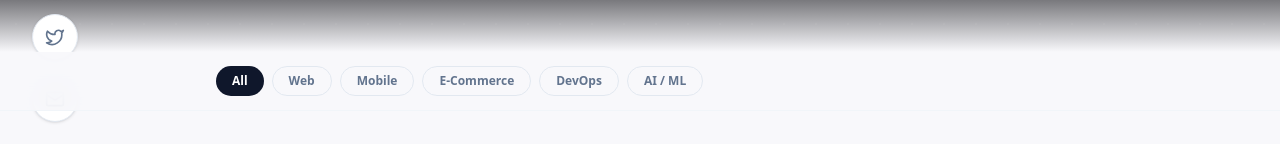
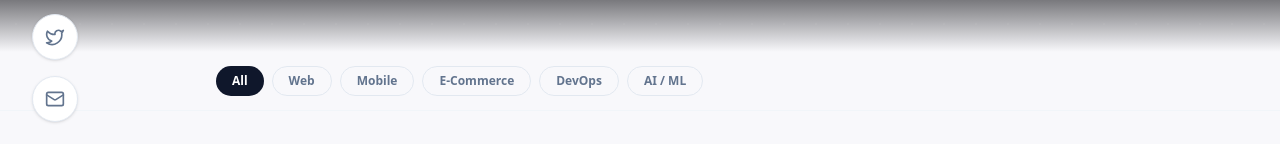
Before and after one commit to KiRi-Tech-Hub/KiRi, a React (Vite) app in the folder frontend/: page /portfolio in a window 1280 px wide. Shown: the part 456-600 px from the top of the page. Built offline with nearby package versions, Linux system fonts and the light colour scheme.

Commit message:
fix: raise header z-index above portfolio filter bar so mega menus render on top

```diff
--- a/frontend/src/components/Header.tsx
+++ b/frontend/src/components/Header.tsx
@@ -67,7 +67,7 @@ export default function Header() {
     ];
 
     return (
-        <header className="fixed top-0 left-0 right-0 w-full bg-white dark:bg-slate-900 z-50 border-b border-gray-100 dark:border-slate-800 transition-colors duration-300">
+        <header className="fixed top-0 left-0 right-0 w-full bg-white dark:bg-slate-900 z-[60] border-b border-gray-100 dark:border-slate-800 transition-colors duration-300">
             <div className="max-w-7xl mx-auto px-4 sm:px-6 lg:px-8">
                 <div className="flex justify-between items-center h-20 relative">
                     {/* Logo */}
--- a/frontend/src/pages/Portfolio.tsx
+++ b/frontend/src/pages/Portfolio.tsx
@@ -531,7 +531,7 @@ export default function Portfolio() {
             </section>
 
             {/* ── Sticky filter bar ────────────────────────── */}
-            <div className="sticky top-[72px] z-50 bg-[#f8f8fb]/90 dark:bg-[#0a0a0b]/90 backdrop-blur-md border-b border-slate-100 dark:border-white/[0.06]">
+            <div className="sticky top-[72px] z-30 bg-[#f8f8fb]/90 dark:bg-[#0a0a0b]/90 backdrop-blur-md border-b border-slate-100 dark:border-white/[0.06]">
                 <div className="max-w-4xl mx-auto px-6 py-3.5">
                     <div className="flex flex-wrap gap-2">
                         {categories.map((cat) => (
```
